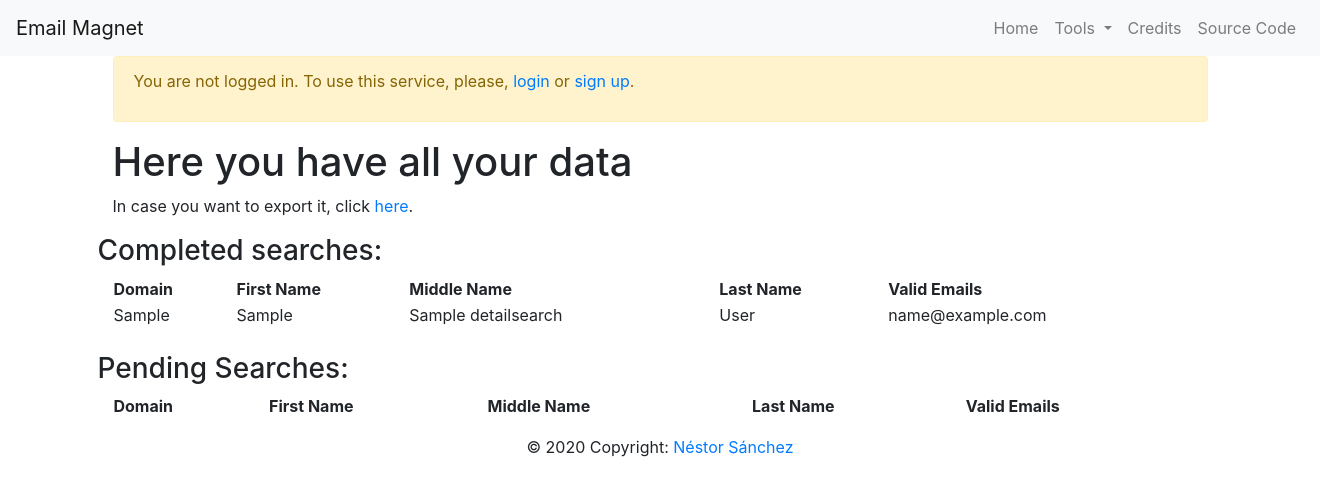
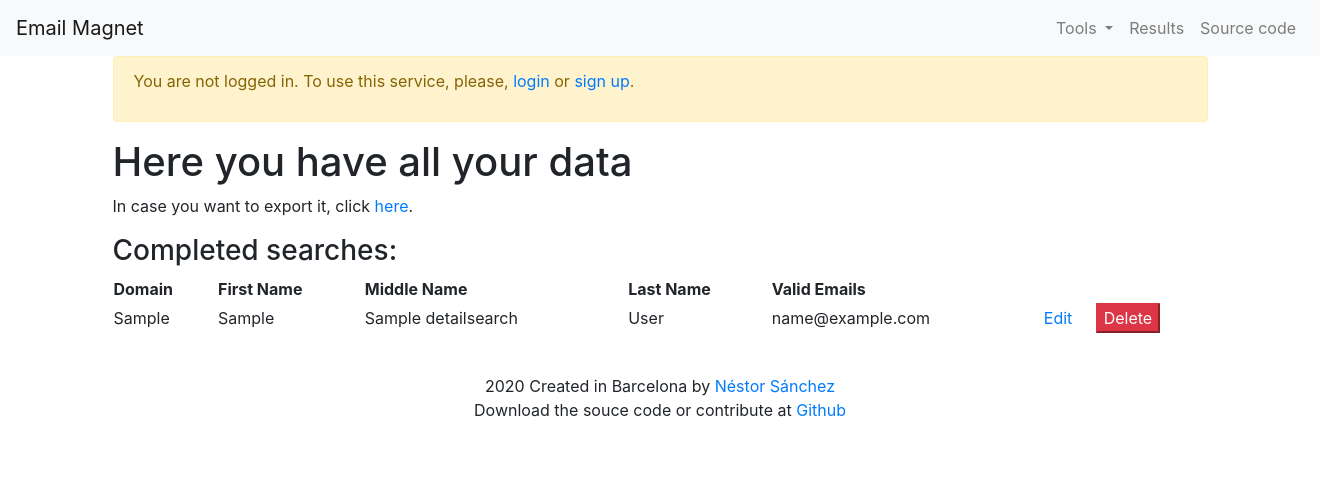
Before and after one commit to nestor-san/email-magnet-django, a Django app: page /magnet/detailed_results in a window 1320 px wide; the page is wider, and only the part inside the window is pictured. Shown: the top 496 px of that part. Run offline with Django 3.2, Linux system fonts and the light colour scheme; tables that the repository leaves empty hold one stand-in row (values such as "Sample post"); lists and menus that the app fills with data are empty; some libraries are stand-ins or nearby versions.

Commit message:
Finished Detailed Search

```diff
--- a/email_magnet/scripts/detailed_search.py
+++ b/email_magnet/scripts/detailed_search.py
@@ -127,6 +127,10 @@ We found a valid email with your search query
     if not valid_emails:
         valid_emails.append('There are no valid emails')
 
+    #Convert the valid emails list to a readable string
+    separator = ', '
+    valid_emails = separator.join(valid_emails)
+
     return emails, valid_emails
 """
 Test the function if necessary. Fter testing, leave it commented.
--- a/email_magnet/templates/email_magnet/base.html
+++ b/email_magnet/templates/email_magnet/base.html
@@ -22,9 +22,7 @@
 
       <div class="collapse navbar-collapse d-flex flex-row-reverse" id="navbarSupportedContent">
         <ul class="navbar-nav">
-          <li class="nav-item">
-            <a class="nav-link" href="{% url 'email_magnet:index' %}">Home <span class="sr-only">(current)</span></a>
-          </li>
+
           <li class="nav-item dropdown">
             <a class="nav-link dropdown-toggle" href="#" id="navbarDropdown" role="button" data-toggle="dropdown" aria-haspopup="true" aria-expanded="false">
               Tools
@@ -35,10 +33,10 @@
              </div>
           </li>
           <li class="nav-item">
-            <a class="nav-link" href="http://www.nestorsan.com/" target="blank">Credits <span class="sr-only">(current)</span></a>
+            <a class="nav-link" href="{% url 'email_magnet:detailed_results' %}">Results <span class="sr-only">(current)</span></a>
           </li>
           <li class="nav-item">
-            <a class="nav-link" href="https://github.com/nestor-san" target="blank">Source Code<span class="sr-only">(current)</span></a>
+            <a class="nav-link" href="#">Source code <span class="sr-only">(current)</span></a>
           </li>
 
         </ul>
@@ -69,8 +67,8 @@
 <footer class="page-footer font-small blue">
 
   <!-- Copyright -->
-  <div class="footer-copyright text-center py-3">© 2020 Copyright:
-    <a href="https://nestorsan.com/"> Néstor Sánchez</a>
+  <div class="footer-copyright text-center py-3">2020 Created in Barcelona by
+    <a href="https://nestorsan.com/"> Néstor Sánchez</a><br>Download the souce code or contribute at <a href="https://github.com/nestor-san">Github</a>
   </div>
   <!-- Copyright -->
 
--- a/email_magnet/templates/email_magnet/detailed_results.html
+++ b/email_magnet/templates/email_magnet/detailed_results.html
@@ -1,17 +1,20 @@
 {% extends 'email_magnet/base.html' %}
+{% block content %}
 
-{% block content %}
 {% load crispy_forms_tags %}
 
     <div class="row">
         <div class="col mx-auto">
             <h1>Here you have all your data</h1>
+
     <p>In case you want to export it, click <a href="#">here</a>.</p>
 
-    <div class="row">
-<h3>Completed searches:</h3><br>
+
+
+
+<h3>Completed searches:</h3>
     </div>
-<div class="row">
+
     <div class="col-12">
 <table width="100%">
     <tr>
@@ -27,14 +30,22 @@
       <td>  {{search.first_name}}</td>
       <td>  {{search.middle_name}}</td>
       <td>  {{search.last_name}}</td>
-      <td>  {{search.valid_emails}}</td>
+      <td>  {{ search.valid_emails }}</td>
+      <td><a href="{% url 'email_magnet:detailed_search_detail' search.id %}">Edit</a></td>
+      <td><form method="POST" action="detailed_results/{{ search.id }}/delete">
+        {% csrf_token %}
+        <input type="submit" class="btn-xs btn-danger" value="Delete">
+    </form></td>
     </tr>
 
     {% endfor %}
+
+
 </table>
 </div>
 </div>
 <br>
+{% if pending %}
 <div class="row">
     <h3>Pending Searches:</h3><br>
         </div>
@@ -55,6 +66,11 @@
           <td>  {{search.middle_name}}</td>
           <td>  {{search.last_name}}</td>
           <td>  {{search.valid_emails}}</td>
+          <td><a href="{% url 'email_magnet:detailed_search_detail' search.id %}">Edit</a></td>
+          <td><form method="POST" action="detailed_results/{{ search.id }}/delete">
+            {% csrf_token %}
+            <input type="submit" class="btn-xs btn-danger" value="Delete">
+        </form></td>
         </tr>
 
         {% endfor %}
@@ -62,9 +78,12 @@
     </div>
     </div>
 
+    {% endif %}
+
 
 
 
 </div>
 </div>
+
 {% endblock %}
--- a/email_magnet/urls.py
+++ b/email_magnet/urls.py
@@ -9,5 +9,7 @@ urlpatterns = [
     path('brute_force', views.brute_search, name='brute_search'),
     path('signup/', views.sign_up, name='signup'),
     path('detailed_results', views.detailed_results, name='detailed_results'),
+    path('detailed_results/<int:search_pk>', views.detailed_search_detail, name='detailed_search_detail'),
+    path('detailed_results/<int:search_pk>/delete', views.delete_search, name='delete_search'),
 
 ]
--- a/email_magnet/views.py
+++ b/email_magnet/views.py
@@ -1,4 +1,4 @@
-from django.shortcuts import render, redirect
+from django.shortcuts import render, redirect,get_object_or_404
 from django.http import HttpResponse
 from django.contrib.auth import login, authenticate
 from django.contrib.auth.forms import UserCreationForm, AuthenticationForm
@@ -51,3 +51,25 @@ def detailed_results(request):
     pending_searches = DetailSearch.objects.filter(valid_emails=None)
 
     return render(request, 'email_magnet/detailed_results.html', {'completed': completed_searches, 'pending': pending_searches})
+
+def detailed_search_detail(request, search_pk):
+    search = get_object_or_404(DetailSearch, pk=search_pk, user=request.user)
+    if request.method == 'POST':
+        form = DetailSearchForm(request.POST, instance=search)
+        try:
+            form.save()
+            search.possible_emails = None
+            search.valid_emails = None
+            form.save()
+            return redirect('email_magnet:detailed_results')
+        except ValueError:
+            return render(request, 'email_magnet/detailed_search_view.html', {'search': search, 'form': form, 'error':'There was an issue with your data. Please, try again.'})
+    else:
+        form = DetailSearchForm(instance=search)
+        return render(request, 'email_magnet/detailed_search_view.html', {'search': search, 'form': form})
+
+def delete_search(request, search_pk):
+    search = get_object_or_404(DetailSearch, pk=search_pk, user=request.user)
+    if request.method=='POST':
+        search.delete()
+        return redirect('email_magnet:detailed_results')
```
Also changed, not shown: email_magnet/templates/email_magnet/detailed_search_view.html (added, +26 -0 lines).
